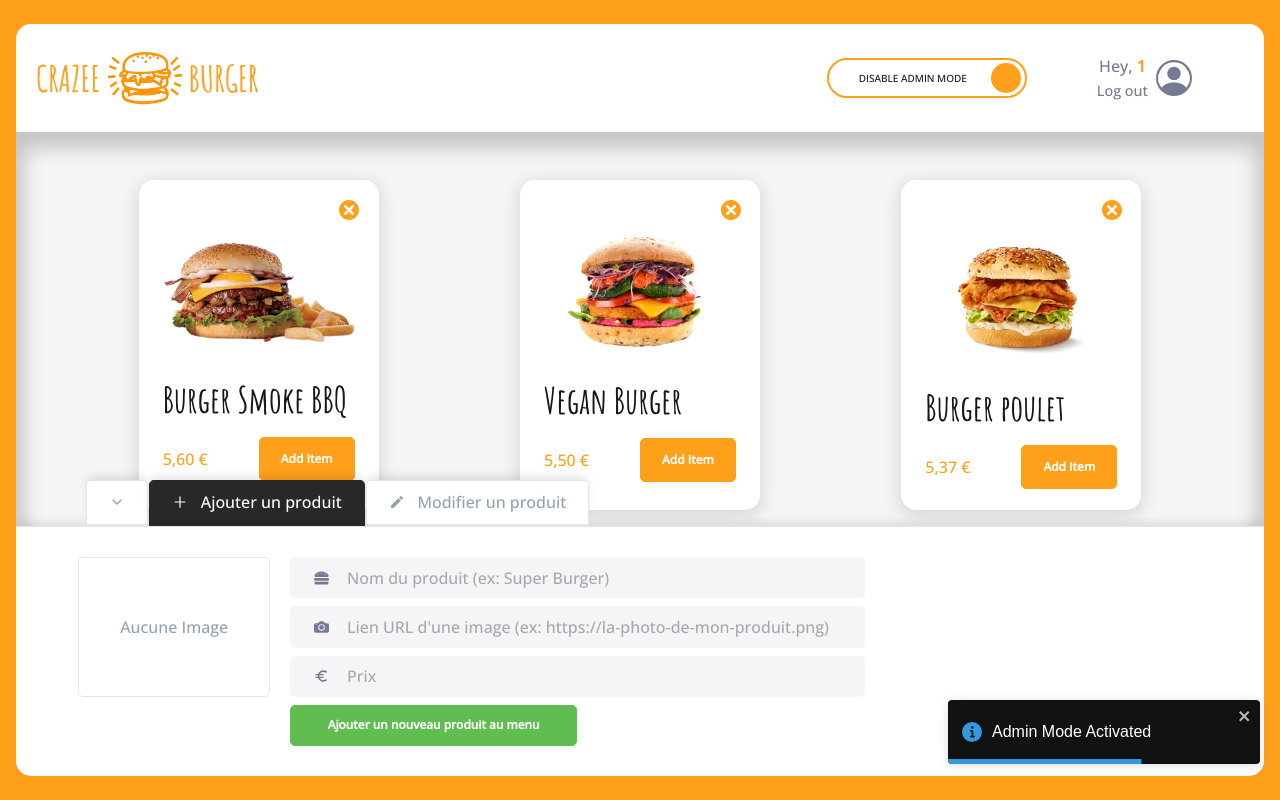
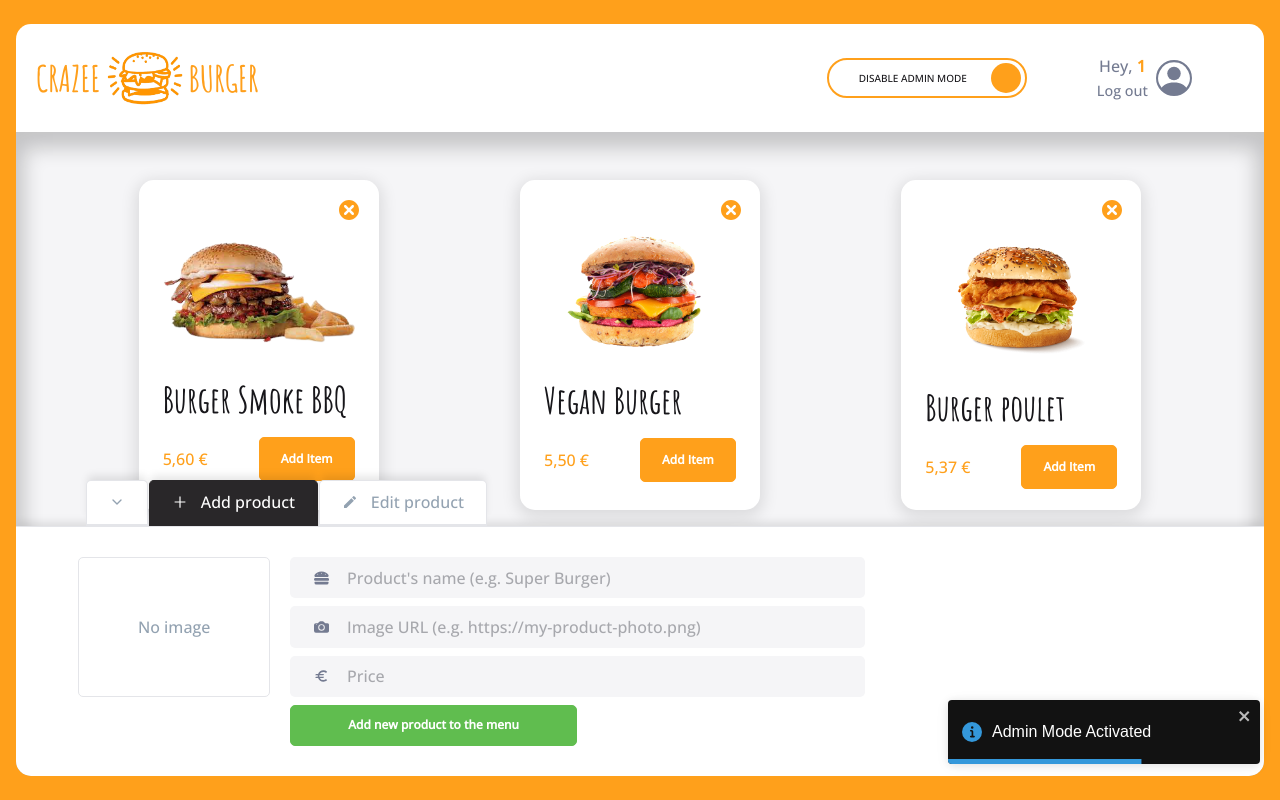
Before and after one commit to maxdnc/crazee-burger, a React (Vite) app: page /order/1 in a window 1280 px wide. Both pictures are taken after a click on the label 926 px from the left and 78 px from the top of the page. Built offline with nearby package versions, Linux system fonts and the light colour scheme; grey boxes are pictures that could not be loaded.

Commit message:
✏️ F08: Translate text to english

```diff
--- a/src/components/pages/order/Admin/AdminPanel/AddForm.jsx
+++ b/src/components/pages/order/Admin/AdminPanel/AddForm.jsx
@@ -65,7 +65,7 @@ const AddForm = () => {
       </div>
       <div className="submit">
         <Button
-          label={"Ajouter un nouveau produit au menu"}
+          label={"Add new product to the menu"}
           className={"add-form-button"}
           version="success"
         />
--- a/src/components/pages/order/Admin/AdminPanel/ImagePreview.jsx
+++ b/src/components/pages/order/Admin/AdminPanel/ImagePreview.jsx
@@ -8,7 +8,7 @@ const ImagePreview = ({ imageSource, title }) => {
         <img src={imageSource} alt={title} />
       ) : (
         <div className="empty-image">
-          <p>Aucune Image</p>
+          <p>No image</p>
         </div>
       )}
     </ImagePreviewStyled>
--- a/src/components/pages/order/Admin/AdminPanel/SubmitMessage.jsx
+++ b/src/components/pages/order/Admin/AdminPanel/SubmitMessage.jsx
@@ -10,7 +10,7 @@ const SubmitMessage = () => {
       <span>
         <FiCheck className="icon" />
       </span>
-      <p>Ajouté avec succés</p>
+      <p>Successfully added !</p>
     </SubmitMessageStyled>
   );
 };
--- a/src/components/pages/order/Admin/AdminPanel/textInputsConfig.jsx
+++ b/src/components/pages/order/Admin/AdminPanel/textInputsConfig.jsx
@@ -7,17 +7,16 @@ import { MdOutlineEuro } from "react-icons/md";
 export const getTextInputsConfig = (newProduct) => [
   {
     name: "title",
-    label: "Nom du produit",
-    placeholder: "Nom du produit (ex: Super Burger)",
+    label: "Product's name",
+    placeholder: "Product's name (e.g. Super Burger)",
     id: "title",
     Icon: <FaHamburger />,
     value: newProduct.title,
   },
   {
     name: "imageSource",
-    label: "Lien de l'image",
-    placeholder:
-      "Lien URL d'une image (ex: https://la-photo-de-mon-produit.png)",
+    label: "Image URL link",
+    placeholder: "Image URL (e.g. https://my-product-photo.png)",
     id: "imageSource",
     Icon: <BsFillCameraFill />,
     value: newProduct.imageSource,
@@ -25,7 +24,7 @@ export const getTextInputsConfig = (newProduct) => [
   {
     name: "price",
     label: "price",
-    placeholder: "Prix",
+    placeholder: "Price",
     id: "price",
     Icon: <MdOutlineEuro />,
     value: newProduct.price ? newProduct.price : "",
--- a/src/components/pages/order/Admin/tabsConfig.jsx
+++ b/src/components/pages/order/Admin/tabsConfig.jsx
@@ -6,13 +6,13 @@ import EditForm from "./AdminPanel/EditForm";
 export const tabsConfig = [
   {
     index: "add",
-    label: "Ajouter un produit",
+    label: "Add product",
     Icon: <AiOutlinePlus />,
     Content: <AddForm />,
   },
   {
     index: "edit",
-    label: "Modifier un produit",
+    label: "Edit product",
     Icon: <MdModeEditOutline />,
     Content: <EditForm />,
   },
--- a/src/components/pages/order/Menu/EmptyMenuAdmin.jsx
+++ b/src/components/pages/order/Menu/EmptyMenuAdmin.jsx
@@ -6,9 +6,9 @@ import Button from "../../../reusable-ui/Button.jsx";
 const EmptyMenuAdmin = ({ onClick }) => {
   return (
     <EmptyMenuAdminStyled>
-      <p className="title">Le menu est vide ?</p>
-      <p className="description">Cliquez ci-dessous pour le réinitialiser</p>
-      <Button label={"Générer de nouveaux produits"} onClick={onClick} />
+      <p className="title">Is the menu empty ?</p>
+      <p className="description">Click below to reset it</p>
+      <Button label={"Generate new products"} onClick={onClick} />
     </EmptyMenuAdminStyled>
   );
 };
--- a/src/components/pages/order/Menu/EmptyMenuClient.jsx
+++ b/src/components/pages/order/Menu/EmptyMenuClient.jsx
@@ -4,11 +4,9 @@ import { theme } from "../../../../theme";
 const EmptyMenuClient = () => {
   return (
     <EmptyMenuClientStyled>
-      <p className="title">Victime de notre succès ! :D</p>
-      <p className="description">
-        De nouvelles recettes sont en cours de préparation.
-      </p>
-      <p className="description">À très vite !</p>
+      <p className="title">Victim of our success! :D</p>
+      <p className="description">We are working on new recipes.</p>
+      <p className="description">See you soon!</p>
     </EmptyMenuClientStyled>
   );
 };
```
